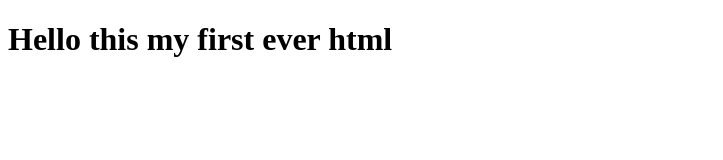
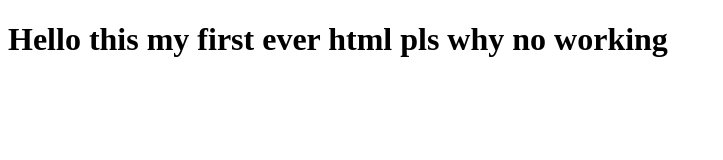
Before and after one commit to Utkarshjain15/testsite_learn, a plain HTML site: page index.html in a window 1280 px wide. Shown: the whole page, without its empty margins (0-723 px from the left). Drawn offline with Linux system fonts and the light colour scheme.

Commit message:
My second try of doing it .

```diff
--- a/index.html
+++ b/index.html
@@ -7,6 +7,6 @@
     <title>Hello coursera</title>
 </head>
 <body>
-    <h1>Hello this my first ever html</h1>
+    <h1>Hello this my first ever html pls why no working</h1>
 </body>
 </html>
```
